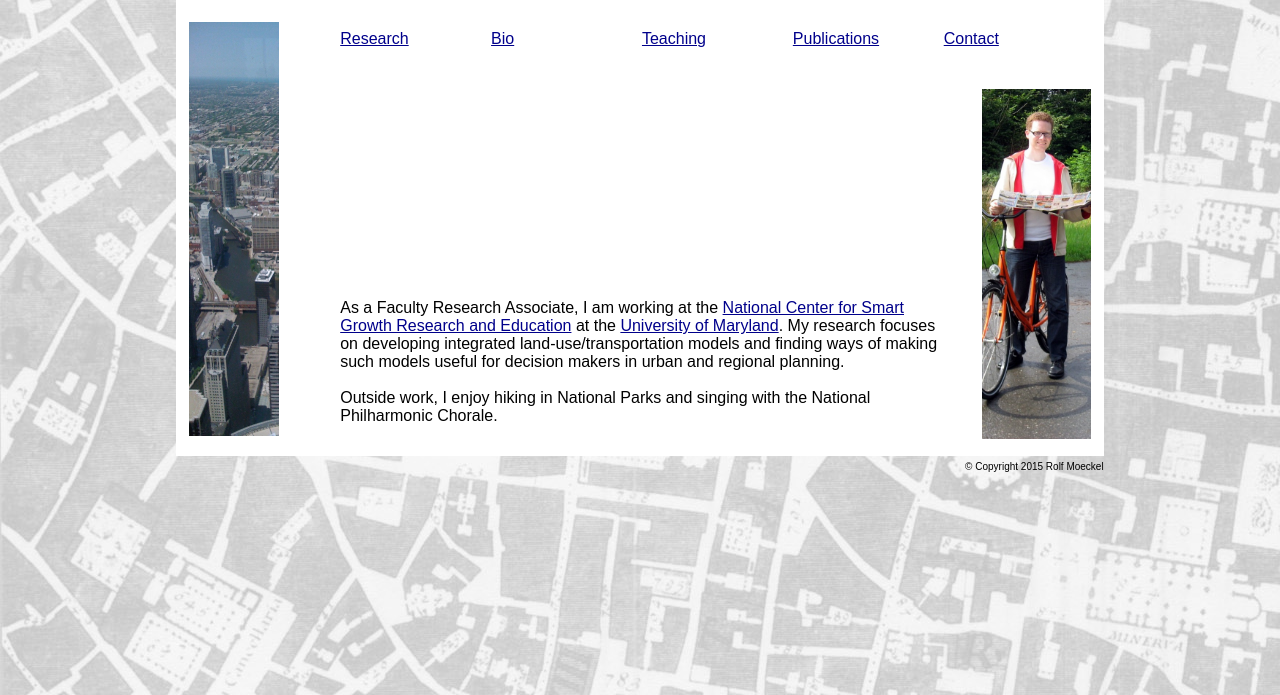
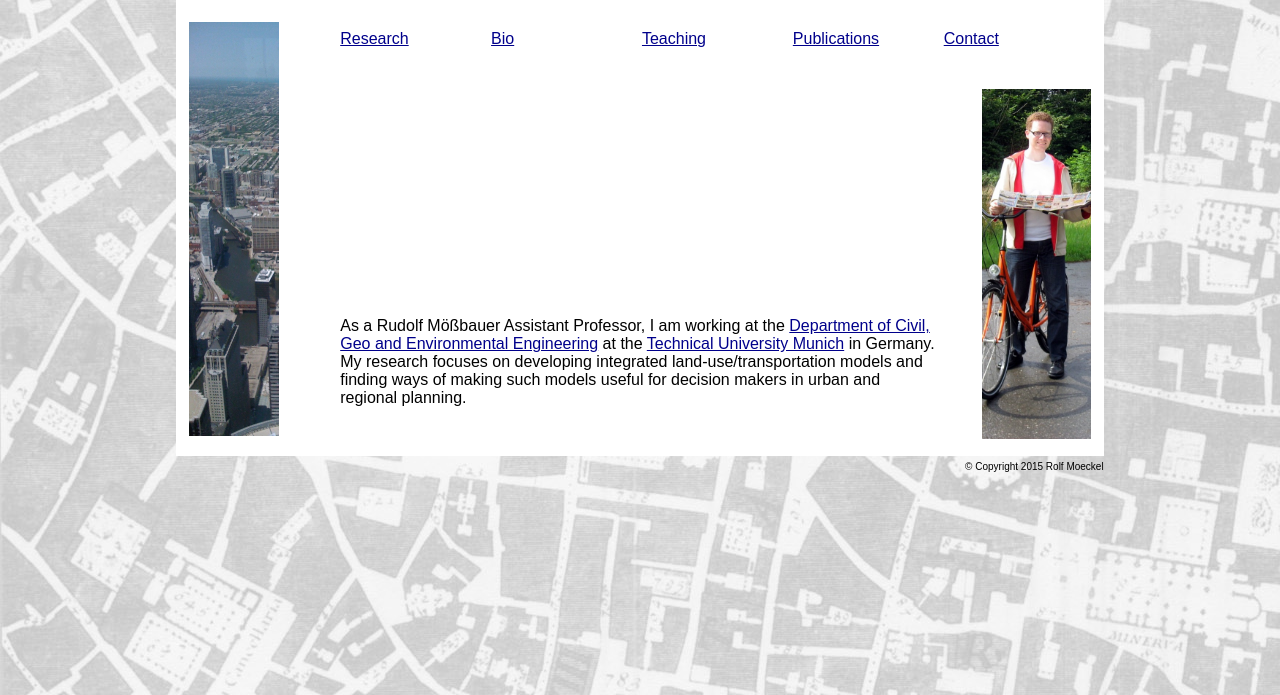
Before and after one commit to moeckel/pw, a plain HTML site: page index.html in a window 1280 px wide. Shown: the part 105-800 px from the top of the page. Drawn offline with Linux system fonts and the light colour scheme.

Commit message:
Updated text to TUM.

```diff
--- a/index.html
+++ b/index.html
@@ -72,15 +72,13 @@
                 </tr>
                 <tr>
                   <td style="width: 100%; vertical-align: bottom;" colspan="4">As
-                    a Faculty Research Associate, I am working at the <a href="http://smartgrowth.umd.edu">National
-                    Center for Smart Growth Research and Education</a> at the
-                    <a href="http://www.umd.edu">University of Maryland</a>. My research focuses on developing
+                    a Rudolf M&ouml;&szlig;bauer Assistant Professor, I am working at the <a href="https://www.bgu.tum.de/en/home/">
+                      Department of Civil, Geo and Environmental Engineering</a> at the
+                    <a href="http://www.tum.de">Technical University Munich</a> in Germany. My research focuses on developing
                     integrated land-use/transportation models and finding ways
                     of making such models useful for decision makers in urban
                     and regional planning. <br>
                     <br>
-                    Outside work, I enjoy hiking in National Parks and singing
-                    with the National Philharmonic Chorale.<br>
                     <br>
                   </td>
                   <td align="right"> <img style="height: 350px;" title="Rolf Moeckel"
```
